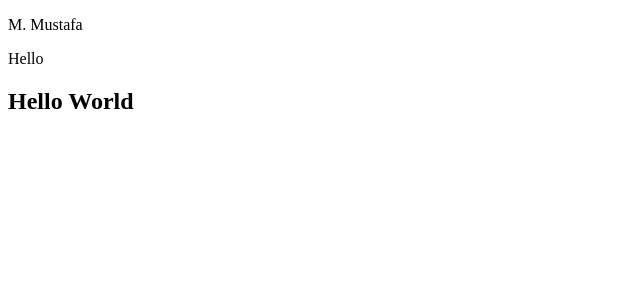
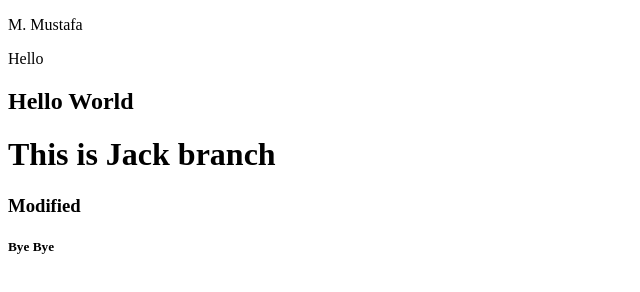
Before and after one commit to Mustafa-270/Project2, a plain HTML site: page index.html in a window 1280 px wide. Shown: the whole page, without its empty margins (0-640 px from the left). Drawn offline with Linux system fonts and the light colour scheme.

Commit message:
added 3 lines

```diff
--- a/index.html
+++ b/index.html
@@ -9,5 +9,8 @@
     <p>M. Mustafa</p>
     <p>Hello</p>
     <h2>Hello World</h2>
+    <h1>This is Jack branch</h1>
+    <h3>Modified</h3>
+    <h5>Bye Bye</h5>
 </body>
 </html>
```
